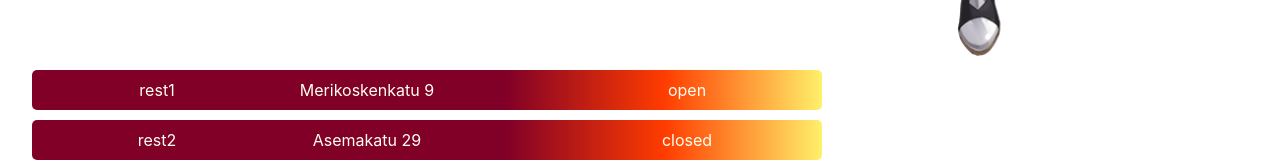
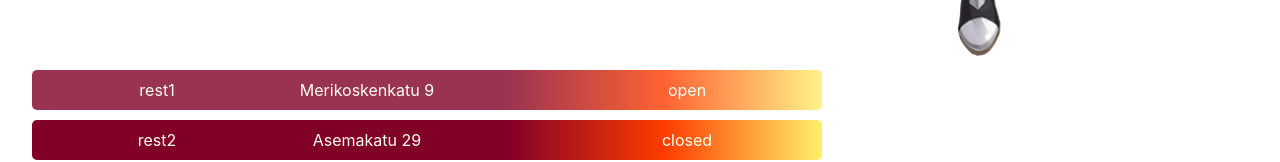
Before and after one commit to latehuov/din19sp_advanced_project, a React (Create React App) app in the folder frontend/: page / in a window 1280 px wide. In both pictures the pointer is over the element 427 px from the left and 1069 px from the top of the page. Shown: the part 979-1141 px from the top of the page. Built offline with nearby package versions, Linux system fonts and the light colour scheme; no server answers.

Commit message:
Hover-thingy added.

```diff
--- a/frontend/src/Components/DBdisplay.css
+++ b/frontend/src/Components/DBdisplay.css
@@ -29,6 +29,10 @@
 	border-radius: 5px;
 }
 
+.a1:hover{
+	opacity: 0.8;
+}
+
  p, .a1 > .restInfo{
     text-align: center;
     color: ivory;
```
Lines whose indentation alone changed are shown as unchanged.
